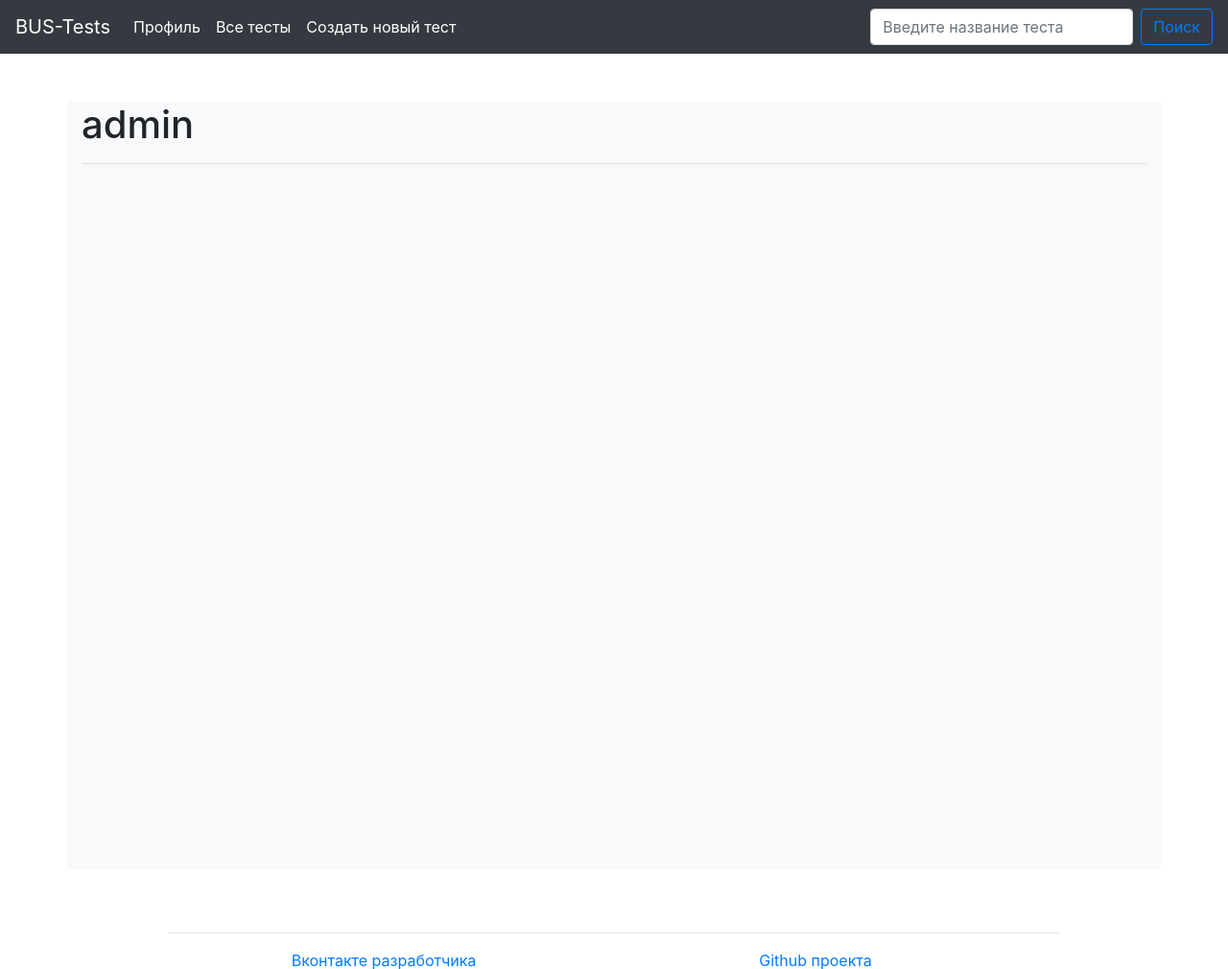
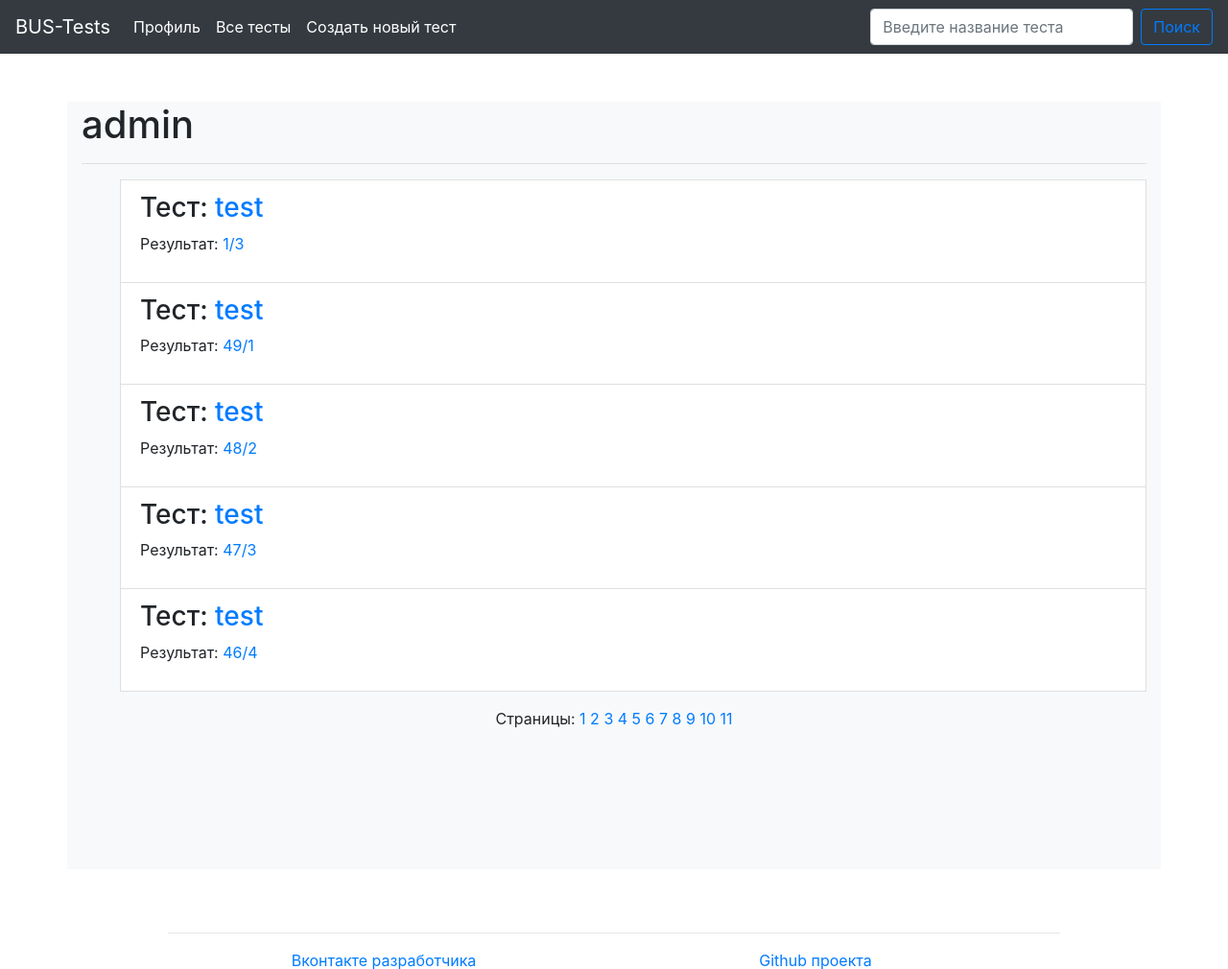
Before and after one commit to BUS410/BUSTests, a Django app: page /accounts/profile/ in a window 1280 px wide. Shown: the top 1010 px of the page at 96% size. Run offline with Django 3.2, Linux system fonts and the light colour scheme; a user stored in the database is signed in; data comes from the database, SQL or seed files in the repository; both versions use the stored data as it was after the commit; some libraries are stand-ins or nearby versions.

Commit message:
small change

```diff
--- a/main/urls.py
+++ b/main/urls.py
@@ -3,9 +3,11 @@ from . import views
 
 urlpatterns = [
     path('', views.index, name='test_list'),
+    path('page=<int:page>', views.index, name='test_list_page'),
     path('result/<int:pk>', views.result, name='result'),
     path('test/<int:pk>', views.test_passing, name='test'),
     path('accounts/profile/', views.profile, name='profile'),
+    path('accounts/profile/page=<int:page>', views.profile, name='profile_page'),
     path('accounts/register', views.SignUpView.as_view(), name='register'),
     path('new_test', views.new_test, name='new_test'),
 ]
--- a/main/views.py
+++ b/main/views.py
@@ -1,3 +1,5 @@
+from math import ceil
+
 from django.shortcuts import render
 from django.http import HttpResponseRedirect, Http404
 from django.urls import reverse, reverse_lazy
@@ -5,23 +7,35 @@ from django.views import generic
 from django.contrib.auth.forms import UserCreationForm
 from . import models
 
+
 # Create your views here.
 
 
-def index(request):
+ELEMENT_IN_PAGE = 5
+
+
+def index(request, page=1):
     if request.method == 'POST':
         tests = models.Test.objects.filter(title__icontains=request.POST['query'])
     else:
         tests = models.Test.objects.all()
 
-    return render(request, 'main/index.html', {'tests': tests})
+    count_pages = ceil(len(tests) / ELEMENT_IN_PAGE)
+    tests = tests[(page - 1) * ELEMENT_IN_PAGE:page * ELEMENT_IN_PAGE]
+
+    return render(request, 'main/index.html',
+                  {'tests': tests, 'pages': range(1, count_pages + 1) if count_pages > ELEMENT_IN_PAGE else False})
 
 
-def profile(request):
+def profile(request, page=1):
     if request.user.is_authenticated:
+        results = models.Result.objects.filter(user=request.user).order_by('-id')
+        count_pages = ceil(len(results) / ELEMENT_IN_PAGE)
+        results = results[(page - 1) * ELEMENT_IN_PAGE:page * ELEMENT_IN_PAGE]
         return render(request, 'registration/profile.html',
                       {'user': request.user,
-                       'results': models.Result.objects.filter(user=request.user)})
+                       'results': results,
+                       'pages': range(1, count_pages + 1) if count_pages > ELEMENT_IN_PAGE else False})
     return HttpResponseRedirect(reverse('login'))
 
 
@@ -41,7 +55,7 @@ def test_passing(request, pk: int):
                 res += 1
 
         test_result = models.Result(test=models.Test.objects.get(id=pk), user=request.user,
-                      count_questions=len(questions), count_correct_questions=res)
+                                    count_questions=len(questions), count_correct_questions=res)
         test_result.save()
 
         return HttpResponseRedirect(reverse('result', args=[test_result.id]))
--- a/templates/main/result.html
+++ b/templates/main/result.html
@@ -3,7 +3,8 @@
 {% block title %}Результаты теста{% endblock %}
 
 {% block content %}
-    <h1>Результат теста {{ res.test }} пользователя {{ res.user }}</h1>
+    <h1>Результат теста <a href="{% url 'test' res.test_id %}">{{ res.test }}</a>
+        пользователя {{ res.user }}</h1>
     <hr>
     <h5>Правильных ответов : {{ res.count_correct_questions }}</h5>
     <h5>Количество вопросов: {{ res.count_questions }}</h5>
--- a/templates/registration/profile.html
+++ b/templates/registration/profile.html
@@ -3,9 +3,30 @@
 {% block title %}{{ user.username }} - Профиль{% endblock %}
 
 {% block content %}
-    {% if user.is_authenticated %}
-        <h1>{{ user.username }}</h1>
-        <hr>
+    <h1>{{ user.username }}</h1>
+    <hr>
+    {% if results %}
+        <ul class="list_container">
+            {% for res in results %}
+                <li class="list-group-item">
+                    <h3>Тест: <a href="{% url 'test' res.test_id %}">{{ res.test }}</a></h3>
+                    <p>Результат: <a href="{% url 'result' res.id %}">
+                        {{ res.count_correct_questions }}/{{ res.count_questions }}
+                    </a></p>
+                </li>
+            {% endfor %}
+        </ul>
+        {% if pages %}
+            <div style="padding-top: unset" class="text-center">
+                <span>Страницы: </span>
+               {% for page in pages %}
 
+                   <a href="{% url 'profile_page' page %}">{{ page }}</a>
+
+               {% endfor %}
+            </div>
+        {% endif %}
+    {% else %}
+        <h4>Вы не прошли не одного теста</h4>
     {% endif %}
 {% endblock %}
--- a/templates/wrapper.html
+++ b/templates/wrapper.html
@@ -18,7 +18,13 @@
 	  <div class="collapse navbar-collapse" id="navbarSupportedContent">
 		<ul class="navbar-nav mr-auto">
 		  <li class="nav-item active">
-			<a class="nav-link" href="{% url 'profile' %}">Профиль</a>
+			<a class="nav-link" href="{% url 'profile' %}">
+                {% if request.user.is_authenticated %}
+                    Профиль
+                {% else %}
+                    Войти
+                {% endif %}
+            </a>
 		  </li>
 		  <li class="nav-item active">
 		  	<a class="nav-link" href="{% url 'test_list' %}">Все тесты</a>
```
Also changed, not shown: templates/main/index.html (+15 -1 lines), db.sqlite3 (added).
